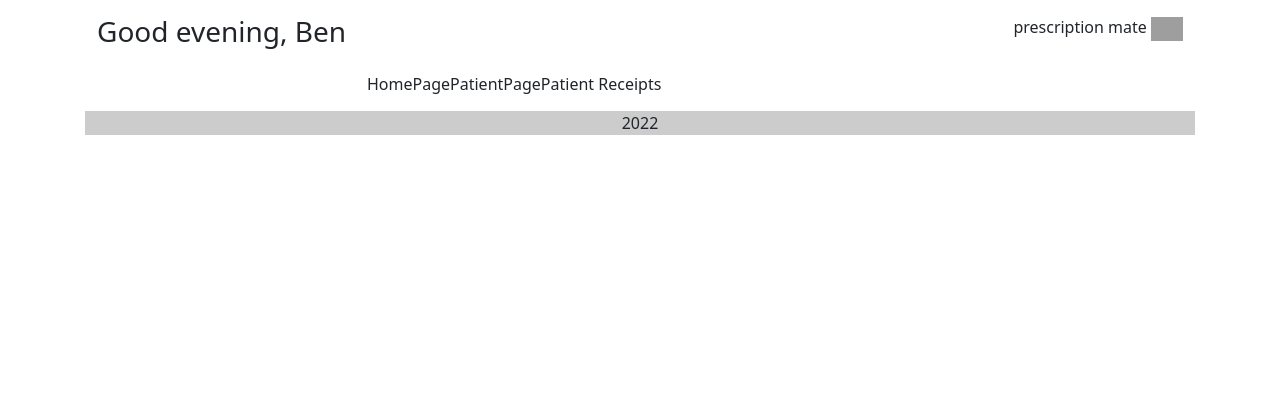
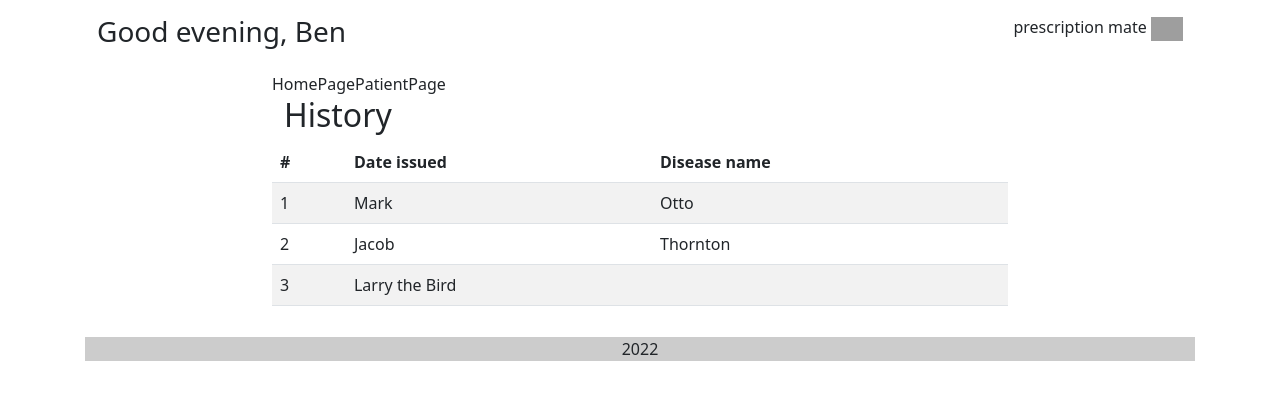
Before and after one commit to bernhack-medical-receipt/frontend, a React (Create React App) app: page /patient/receipts in a window 1280 px wide. Shown: the top 400 px of the page. Built offline with nearby package versions, Linux system fonts and the light colour scheme; grey boxes are pictures that could not be loaded; the HTML template or start-up script is replaced by a standard one.

Commit message:
history component

```diff
--- a/src/App.js
+++ b/src/App.js
@@ -48,7 +48,7 @@ const App = () => {
         <Container>
             <Header/>
             <Row>
-                <Col xs={{span: 9, offset: 3}}>
+                <Col xs={{span: 8, offset: 2}}>
                     <Router>
                     <Routes>
 
--- a/src/components/pages/patient/PatientPage.js
+++ b/src/components/pages/patient/PatientPage.js
@@ -1,4 +1,6 @@
-import { Outlet } from "react-router-dom"
+import {Outlet} from "react-router-dom"
+import {Col, Container, Row} from "react-bootstrap";
+
 export const PatientPage = () => {
     return (
         <>
--- a/src/components/pages/patient/PatientReceipts.js
+++ b/src/components/pages/patient/PatientReceipts.js
@@ -1,10 +1,39 @@
+import {Container, Row, Table} from "react-bootstrap";
 
 
 export const PatientReceipts = () => {
     return (
         <>
-            Patient Receipts
-
-        </>
-    );
-}
+            <Container>
+                <Row><h2>History</h2></Row>
+                <Row>
+                    <Table striped>
+                        <thead>
+                        <tr>
+                            <th>#</th>
+                            <th>Date issued</th>
+                            <th>Disease name</th>
+                        </tr>
+                        </thead>
+                        <tbody>
+                        <tr>
+                            <td>1</td>
+                            <td>Mark</td>
+                            <td>Otto</td>
+                        </tr>
+                        <tr>
+                            <td>2</td>
+                            <td>Jacob</td>
+                            <td>Thornton</td>
+                        </tr>
+                        <tr>
+                            <td>3</td>
+                            <td colSpan={2}>Larry the Bird</td>
+                        </tr>
+                        </tbody>
+                    </Table>
+                </Row>
+            </Container>
+            </>
+            );
+            }
```
